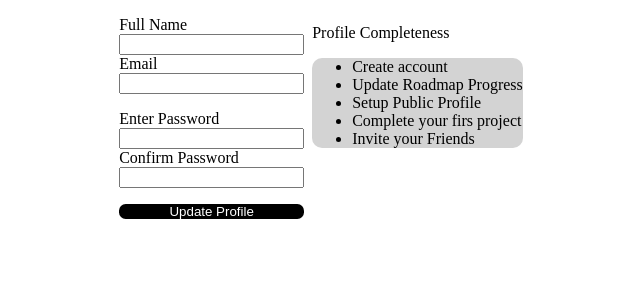
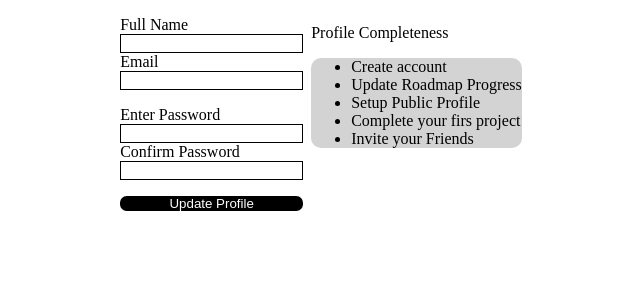
Before and after one commit to andiorapid/recall, a PHP site: page / in a window 1280 px wide. Shown: the top 300 px of the page, without its empty margins (323-963 px from the left). Run offline with PHP 8.4, Linux system fonts and the light colour scheme.

Commit message:
Feat: Apply style for .main__form-input to display border with black color and without gradient

```diff
--- a/Frontend/7_Accessible_Form_UI/style.css
+++ b/Frontend/7_Accessible_Form_UI/style.css
@@ -19,6 +19,10 @@
     flex-direction: column;
 }
 
+.main__form-input {
+    border: 0.1em solid black;
+}
+
 .main__form-button {
     color: white;
     border: 0px;
```
